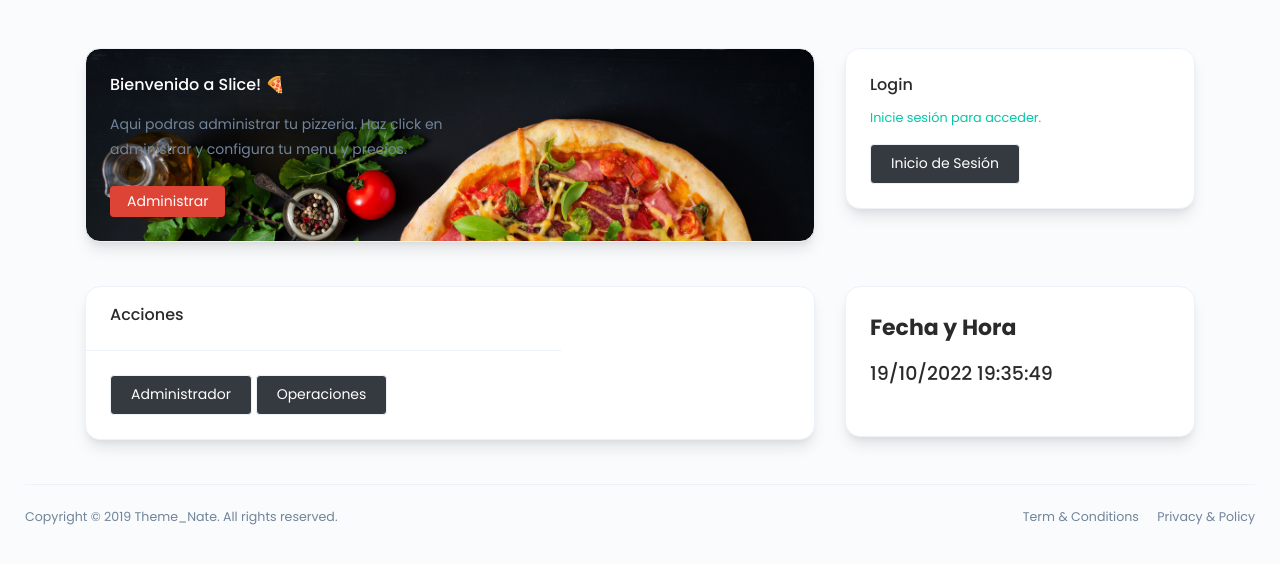
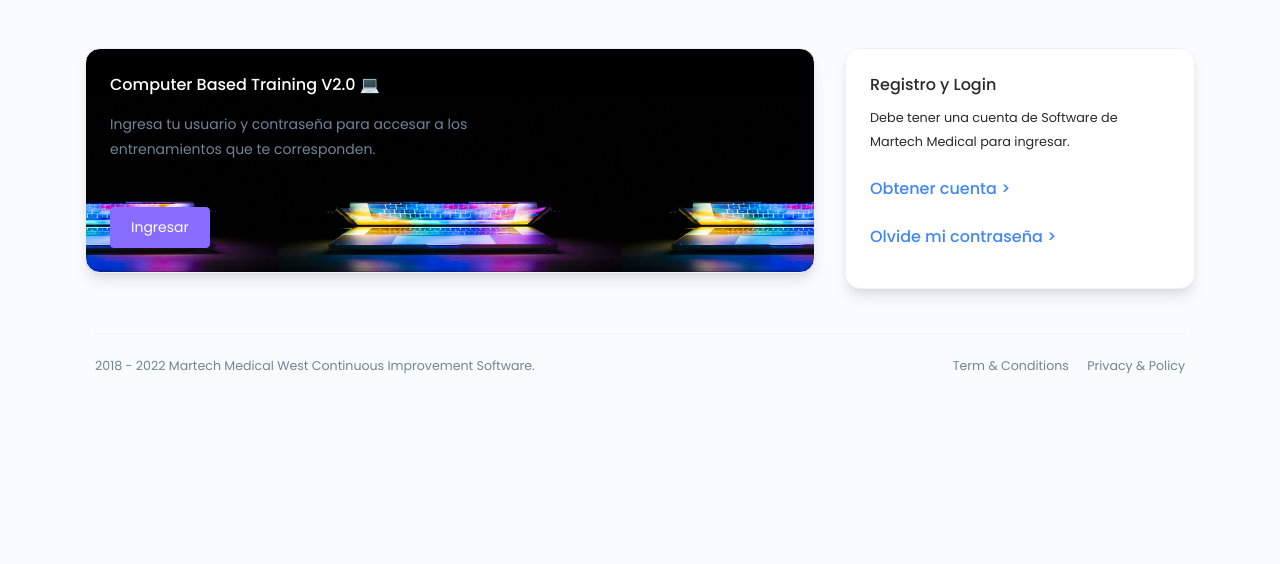
Before and after one commit to joseluisgomezcecena/computer-based-training, a CodeIgniter app: page /computer_based_training/ in a window 1280 px wide. Shown: the top 564 px of the page. Run offline with CodeIgniter, Linux system fonts and the light colour scheme; some libraries are stand-ins or nearby versions.

Commit message:
Updated/Edited front end.

```diff
--- a/application/views/courses/view.php
+++ b/application/views/courses/view.php
@@ -108,7 +108,7 @@
 									</button>
 									<div class="dropdown-menu">
 										<a class="dropdown-item" href="<?php echo base_url() ?>content/<?php echo $row['course_id'] ?>">Editar</a>
-										<a class="dropdown-item" href="<?php echo base_url() ?>content/edit/<?php echo $row['course_id'] ?>">Eliminar</a>
+										<a class="dropdown-item" href="<?php echo base_url() ?>content/update/<?php echo $row['course_id'] ?>">Eliminar</a>
 									</div>
 								</div>
 								<span class="badge bg-primary rounded-pill text-white">Orden: <?php echo $row['order'] ?></span>
--- a/application/views/pages/home.php
+++ b/application/views/pages/home.php
@@ -2,14 +2,14 @@
 					<div class="row">
 						<div class="col-lg-8 mb-4 order-0">
 
-							<div style="background-image: url('<?php echo base_url() ?>assets/img/elements/bg4.jpg'); background-size: cover; background-position: top center" class="card">
+							<div style="background-image: url('<?php echo base_url() ?>assets/img/elements/background2.jpg'); background-size: contain; background-position: bottom center" class="card">
 								<div class="d-flex align-items-end row">
 									<div class="col-sm-7">
 										<div class="card-body">
-											<h5 class="card-title text-white">Bienvenido a Slice! 🍕</h5>
-											<p class="mb-4">Aqui podras administrar tu pizzeria. Haz click en administrar y configura tu menu y precios.</p>
-
-											<a href="<?php echo base_url() ?>admins" class="btn btn-sm btn-danger">Administrar</a>
+											<h5 class="card-title text-white">Computer Based Training V2.0 💻</h5>
+											<p class="mb-4">Ingresa tu usuario y contraseña para accesar a los entrenamientos que te corresponden.</p>
+											<br>
+											<a href="<?php echo base_url() ?>admins" class="btn btn-secondary">Ingresar</a>
 										</div>
 									</div>
 									<div class="col-sm-5 text-center text-sm-left">
@@ -22,102 +22,38 @@
 								</div>
 							</div>
 						</div>
-						<div class="col-4 mb-4 order-1">
+						<div class="col-lg-4 col-sm-12 col-md-12 mb-4 order-1">
 							<div class="card">
 								<div class="card-body">
 									<div class="d-flex justify-content-between flex-sm-row flex-column gap-3">
 										<div class="d-flex flex-sm-column flex-row align-items-start justify-content-between">
 											<div class="card-title">
-												<h5 class="text-nowrap mb-2">Login</h5>
-												<small class="text-success text-nowrap fw-semibold">Inicie sesión para acceder.</small>
+												<h5 class="text-nowrap mb-2">Registro y Login</h5>
+												<small class="text-dark fw-semibold">Debe tener una cuenta de Software de Martech Medical para ingresar.</small>
+												<div>
+													<br>
+													<!--
+													<a href="<?php echo base_url() ?>users/login" class="btn btn-dark mt-2">Inicio de Sesión</a>
+													<br><br>
+													-->
+													<a href="<?php echo base_url() ?>users/login" class="mt-5">Obtener cuenta ></a>
+													<br><br>
+													<a href="<?php echo base_url() ?>users/login" class="mt-5">Olvide mi contraseña ></a>
+												</div>
+
 											</div>
+
 											<div class="mt-sm-auto">
-												<h3 class="mb-0">
-													<a href="<?php echo base_url() ?>users/login" class="btn btn-dark">Inicio de Sesión</a>
-												</h3>
+
+
 											</div>
+
 										</div>
-										<div id="profileReportChart"></div>
+
 									</div>
 								</div>
 							</div>
 						</div>
-
-
-
-
-
-
-						<!-- Total Revenue -->
-						<div class="col-lg-8 col-md-8 mb-4 order-2">
-							<div class="card">
-								<div class="row row-bordered g-0">
-									<div class="col-md-8">
-										<h5 class="card-header mt-3">Acciones</h5>
-										<div id="totalRevenueChart" class="px-2"></div>
-									</div>
-									<div class="col-12">
-										<div class="card-body">
-											<div class="">
-												<a href="<?php echo base_url() ?>admins" class="btn btn-dark">Administrador</a>
-												<a href="<?php echo base_url() ?>operations" class="btn btn-dark">Operaciones</a>
-											</div>
-										</div>
-									</div>
-								</div>
-							</div>
-						</div>
-
-
-
-						<div class="col-4 mb-4 order-3">
-							<div class="card">
-								<div class="card-body">
-									<div class="d-flex justify-content-between flex-sm-row flex-column gap-3">
-										<div class="d-flex flex-sm-column flex-row align-items-start justify-content-between">
-											<div class="card-title">
-												<h3 class="text-nowrap mb-3 "><b>Fecha y Hora</b></h3>
-												<h4>
-													<span class=""><?php echo date("d/m/Y") ?></span>
-													<span id="txt"></span>
-												</h4>
-											</div>
-											<div class="mt-sm-auto">
-
-											</div>
-										</div>
-									</div>
-								</div>
-							</div>
-						</div>
-
-
-
 					</div>
-
-
 				</div>
 				<!-- / Content -->
-
-
-				<div id="txt"></div>
-
-				<script>
-					function startTime() {
-						const today = new Date();
-						let h = today.getHours();
-						let m = today.getMinutes();
-						let s = today.getSeconds();
-						m = checkTime(m);
-						s = checkTime(s);
-						document.getElementById('txt').innerHTML =  h + ":" + m + ":" + s;
-						setTimeout(startTime, 1000);
-					}
-
-					function checkTime(i) {
-						if (i < 10) {i = "0" + i};  // add zero in front of numbers < 10
-						return i;
-					}
-
-					startTime();
-				</script>
--- a/application/views/templates/footer.php
+++ b/application/views/templates/footer.php
@@ -3,9 +3,9 @@
 <!-- Content Wrapper END -->
 
 <!-- Footer START -->
-<footer class="footer">
+<footer class="footer container">
 	<div class="footer-content">
-		<p class="m-b-0">Copyright © 2019 Theme_Nate. All rights reserved.</p>
+		<p class="m-b-0">2018 - <?php echo date("Y") ?> Martech Medical West Continuous Improvement Software.</p>
 		<span>
                             <a href="" class="text-gray m-r-15">Term &amp; Conditions</a>
                             <a href="" class="text-gray">Privacy &amp; Policy</a>
```
Also changed, not shown: assets/img/elements/background1.jpg (added), assets/img/elements/background2.jpg (added).
